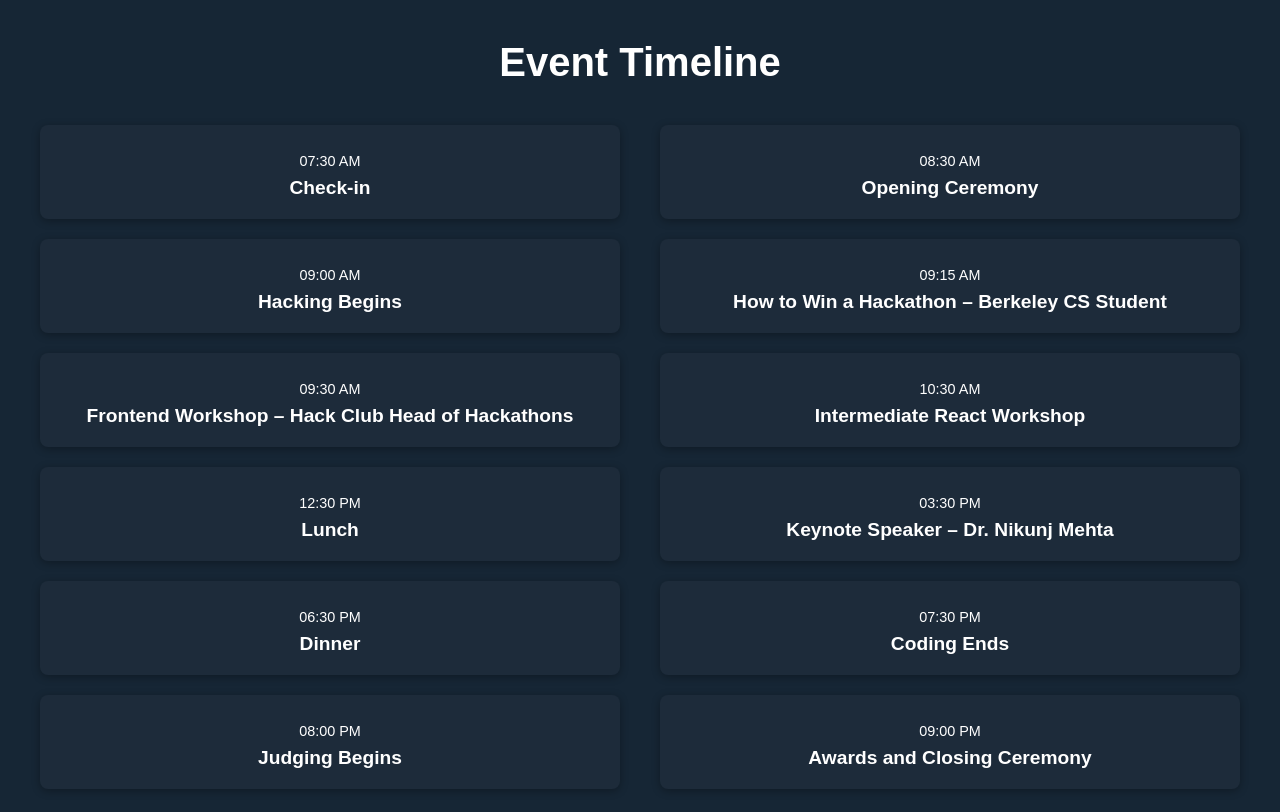
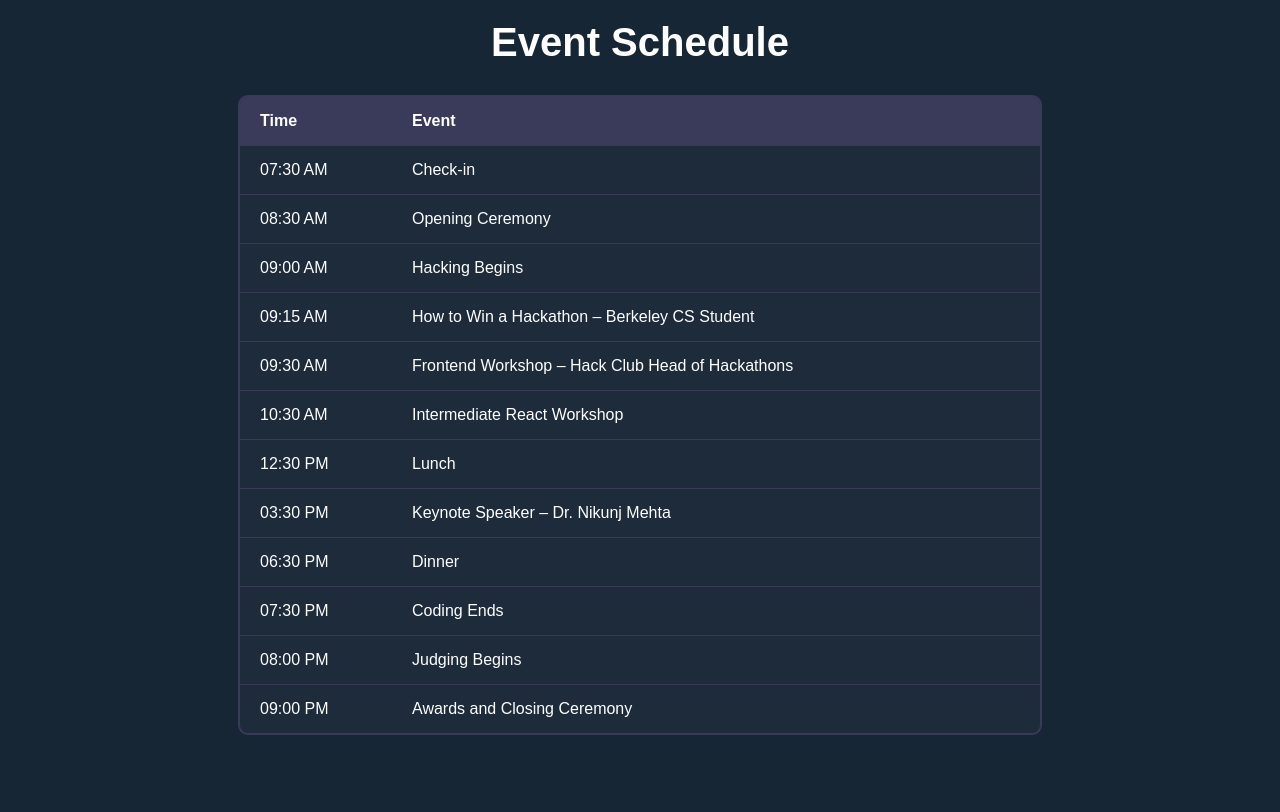
Before and after one commit to ahlberhtthranh/milpitashacks-25, a website built with Vite: page index.html in a window 1280 px wide. Shown: the part 1460-2272 px from the top of the page. Built offline with nearby package versions, Linux system fonts and the light colour scheme; files whose address does not match are found by name.

Commit message:
Changed Schedule

```diff
--- a/index.html
+++ b/index.html
@@ -49,15 +49,15 @@
           <h1 class="countdown-title">Milpitas Hacks</h1>
           <div class="countdown-timer">
             <div class="time-box">
-              <span id="days">132</span>
+              <span id="days">00</span>
               <p class="label">Days</p>
             </div>
             <div class="time-box">
-              <span id="hours">04</span>
+              <span id="hours">00</span>
               <p class="label">Hours</p>
             </div>
             <div class="time-box">
-              <span id="minutes">56</span>
+              <span id="minutes">00</span>
               <p class="label">Minutes</p>
             </div>
             <div class="time-box">
@@ -101,62 +101,61 @@
     </section>
 
     <section class="schedule-section" id="schedule">
-  <h1>Event Timeline</h1>
-  <div class="timeline-container">
-    <!-- Left Column -->
-    <div class="timeline">
-      <div class="event">
-        <div class="time">07:30 AM</div>
-        <h3>Check-in</h3>
-      </div>
-      <div class="event">
-        <div class="time">09:00 AM</div>
-        <h3>Hacking Begins</h3>
-      </div>
-      <div class="event">
-        <div class="time">09:30 AM</div>
-        <h3>Frontend Workshop – Hack Club Head of Hackathons</h3>
-      </div>
-      <div class="event">
-        <div class="time">12:30 PM</div>
-        <h3>Lunch</h3>
-      </div>
-      <div class="event">
-        <div class="time">06:30 PM</div>
-        <h3>Dinner</h3>
-      </div>
-      <div class="event">
-        <div class="time">08:00 PM</div>
-        <h3>Judging Begins</h3>
-      </div>
+      <h1>Event Schedule</h1>
+      <div class="schedule-table">
+        <!-- Table Header -->
+        <div class="schedule-row header">
+          <div class="schedule-time">Time</div>
+          <div class="schedule-event">Event</div>
         </div>
 
-    <!-- Right Column -->
-    <div class="timeline">
-      <div class="event">
-        <div class="time">08:30 AM</div>
-        <h3>Opening Ceremony</h3>
+        <div class="schedule-row">
+          <div class="schedule-time">07:30 AM</div>
+          <div class="schedule-event">Check-in</div>
         </div>
-      <div class="event">
-        <div class="time">09:15 AM</div>
-        <h3>How to Win a Hackathon – Berkeley CS Student</h3>
+        <div class="schedule-row">
+          <div class="schedule-time">08:30 AM</div>
+          <div class="schedule-event">Opening Ceremony</div>
         </div>
-      <div class="event">
-        <div class="time">10:30 AM</div>
-        <h3>Intermediate React Workshop</h3>
+        <div class="schedule-row">
+          <div class="schedule-time">09:00 AM</div>
+          <div class="schedule-event">Hacking Begins</div>
         </div>
-      <div class="event">
-        <div class="time">03:30 PM</div>
-        <h3>Keynote Speaker – Dr. Nikunj Mehta</h3>
+        <div class="schedule-row">
+          <div class="schedule-time">09:15 AM</div>
+          <div class="schedule-event">How to Win a Hackathon – Berkeley CS Student</div>
         </div>
-      <div class="event">
-        <div class="time">07:30 PM</div>
-        <h3>Coding Ends</h3>
+        <div class="schedule-row">
+          <div class="schedule-time">09:30 AM</div>
+          <div class="schedule-event">Frontend Workshop – Hack Club Head of Hackathons</div>
         </div>
-      <div class="event">
-        <div class="time">09:00 PM</div>
-        <h3>Awards and Closing Ceremony</h3>
+        <div class="schedule-row">
+          <div class="schedule-time">10:30 AM</div>
+          <div class="schedule-event">Intermediate React Workshop</div>
         </div>
+        <div class="schedule-row">
+          <div class="schedule-time">12:30 PM</div>
+          <div class="schedule-event">Lunch</div>
+        </div>
+        <div class="schedule-row">
+          <div class="schedule-time">03:30 PM</div>
+          <div class="schedule-event">Keynote Speaker – Dr. Nikunj Mehta</div>
+        </div>
+        <div class="schedule-row">
+          <div class="schedule-time">06:30 PM</div>
+          <div class="schedule-event">Dinner</div>
+        </div>
+        <div class="schedule-row">
+          <div class="schedule-time">07:30 PM</div>
+          <div class="schedule-event">Coding Ends</div>
+        </div>
+        <div class="schedule-row">
+          <div class="schedule-time">08:00 PM</div>
+          <div class="schedule-event">Judging Begins</div>
+        </div>
+        <div class="schedule-row">
+          <div class="schedule-time">09:00 PM</div>
+          <div class="schedule-event">Awards and Closing Ceremony</div>
         </div>
       </div>
     </section>
--- a/src/style.css
+++ b/src/style.css
@@ -431,16 +431,61 @@ header.hero-header {
 /* Schedule Code */
 .schedule-section {
     background-color: #162635;
-    color: white;
-    padding: 60px 20px;
+    padding: 40px 20px;
     text-align: center;
-}
+  }
 
-.schedule-section h1 {
+  .schedule-section h1 {
     font-size: 2.5rem;
-    margin-bottom: 40px;
-    color: white;
-}
+    color: #fff;
+    margin-bottom: 30px;
+  }
+
+  .schedule-table {
+    margin: 0 auto;
+    max-width: 800px;
+    background-color: #1d2b3a;
+    border-radius: 10px;
+    overflow: hidden;
+    border: 2px solid #3a3a5a;
+  }
+
+  .schedule-row {
+    display: flex;
+    justify-content: space-between;
+    padding: 15px 20px;
+    border-bottom: 1px solid #3a3a5a;
+  }
+
+  .schedule-row.header {
+    background-color: #3a3a5a;
+    font-weight: bold;
+    color: #fff;
+  }
+
+  .schedule-time, .schedule-event {
+    color: #fff;
+    font-size: 1rem;
+  }
+
+  .schedule-time {
+    width: 20%;
+    text-align: left;
+  }
+
+  .schedule-event {
+    width: 80%;
+    text-align: left;
+  }
+
+  .schedule-row:last-child {
+    border-bottom: none;
+  }
+
+  .schedule-row:hover {
+    background-color: #2a3b4f;
+    transition: background-color 0.3s ease;
+  }
 
 /* Timeline Styling */
 .timeline-container {
```
Lines whose indentation alone changed are shown as unchanged.
